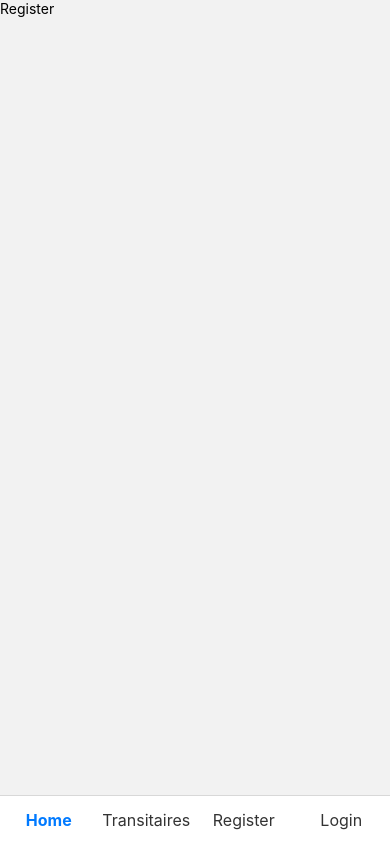
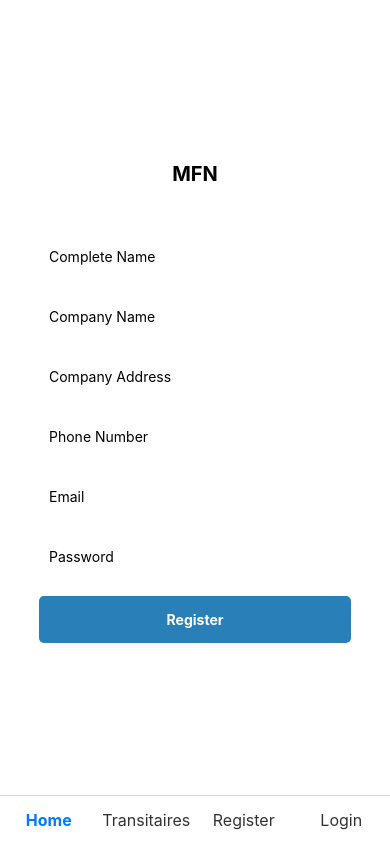
Before and after one commit to GRICHChaimae/MFN_mobile, a React Native app in the folder MFN_APP/: screen /Register in a window 390 px wide. Built offline with nearby package versions, Linux system fonts and the light colour scheme.

Commit message:
add register screen

```diff
--- a/MFN_APP/src/screens/transitaire/Register.tsx
+++ b/MFN_APP/src/screens/transitaire/Register.tsx
@@ -1,10 +1,112 @@
-import { View, Text } from 'react-native';
-import React from 'react';
+import React, { useState } from 'react';
+import { View, TextInput, TouchableOpacity, StyleSheet, Text, } from 'react-native';
 
 export default function Register() {
+
+  const [completeName, setCompleteName] = useState('');
+  const [entrepriseName, setEntrepriseName] = useState('');
+  const [adress, setAdress] = useState('');
+  const [phone, setPhone] = useState('');
+  const [email, setEmail] = useState('');
+  const [password, setPassword] = useState('');
+  const [errorMessage, setErrorMessage] = useState('');
+
+
+  const regissterTransitaire = async () => {
+  }
+
   return (
-    <View>
-      <Text>Register</Text>
+    <View style={styles.container}>
+      <Text>{errorMessage}</Text>
+      <View style={styles.logoContainer}>
+        <Text style={styles.logoText}>MFN</Text>
+      </View>
+      <View style={styles.formContainer}>
+        <TextInput
+          style={styles.input}
+          placeholder="Complete Name"
+          onChangeText={(text) => setCompleteName(text)}
+          value={completeName}
+        />
+        <TextInput
+          style={styles.input}
+          placeholder="Company Name"
+          onChangeText={(text) => setEntrepriseName(text)}
+          value={entrepriseName}
+        />
+        <TextInput
+          style={styles.input}
+          placeholder="Company Address"
+          onChangeText={(text) => setAdress(text)}
+          value={adress}
+        />
+        <TextInput
+          style={styles.input}
+          placeholder="Phone Number"
+          onChangeText={(text) => setPhone(text)}
+          value={phone}
+        />
+        <TextInput
+          style={styles.input}
+          placeholder="Email"
+          onChangeText={(text) => setEmail(text)}
+          value={email}
+        />
+        <TextInput
+          style={styles.input}
+          placeholder="Password"
+          secureTextEntry={true}
+          onChangeText={(text) => setPassword(text)}
+          value={password}
+        />
+        <TouchableOpacity style={styles.buttonContainer} onPress={()=>regissterTransitaire()}>
+          <Text style={styles.buttonText}>Register</Text>
+        </TouchableOpacity>
+      </View>
     </View>
   )
 }
+
+
+const styles = StyleSheet.create({
+  container: {
+    flex: 1,
+    backgroundColor: '#fff',
+    alignItems: 'center',
+    justifyContent: 'center',
+  },
+  logoContainer: {
+    alignItems: 'center',
+    marginBottom: 50
+  },
+  logo: {
+    width: 100,
+    height: 100,
+  },
+  logoText: {
+    fontWeight: 'bold',
+    fontSize: 20,
+    marginTop: 10
+  },
+  formContainer: {
+    width: '80%',
+  },
+  input: {
+    height: 40,
+    backgroundColor: 'rgba(255,255,255,0.7)',
+    marginBottom: 20,
+    padding: 10,
+    color: '#000',
+    borderRadius: 5,
+  },
+  buttonContainer: {
+    backgroundColor: '#2980b9',
+    paddingVertical: 15,
+    borderRadius: 5,
+  },
+  buttonText: {
+    color: '#fff',
+    textAlign: 'center',
+    fontWeight: 'bold',
+  },
+});
```
